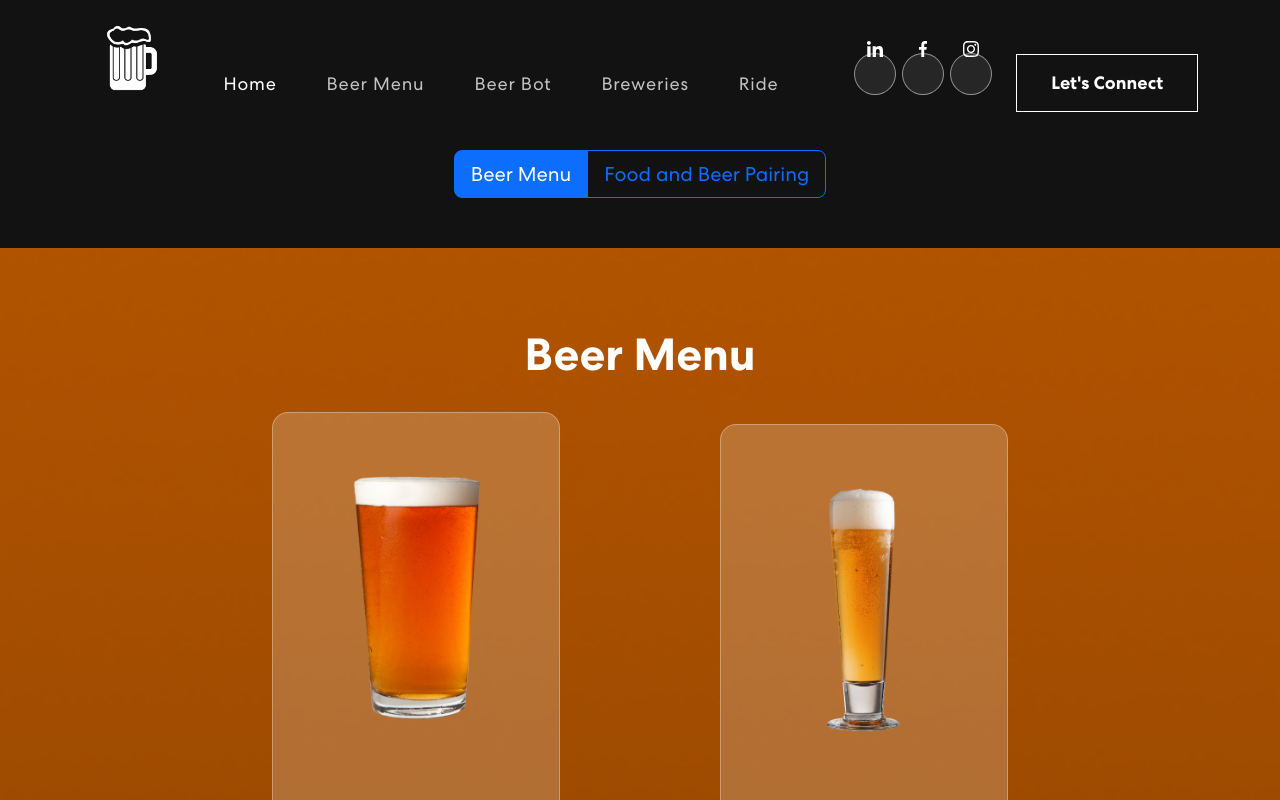
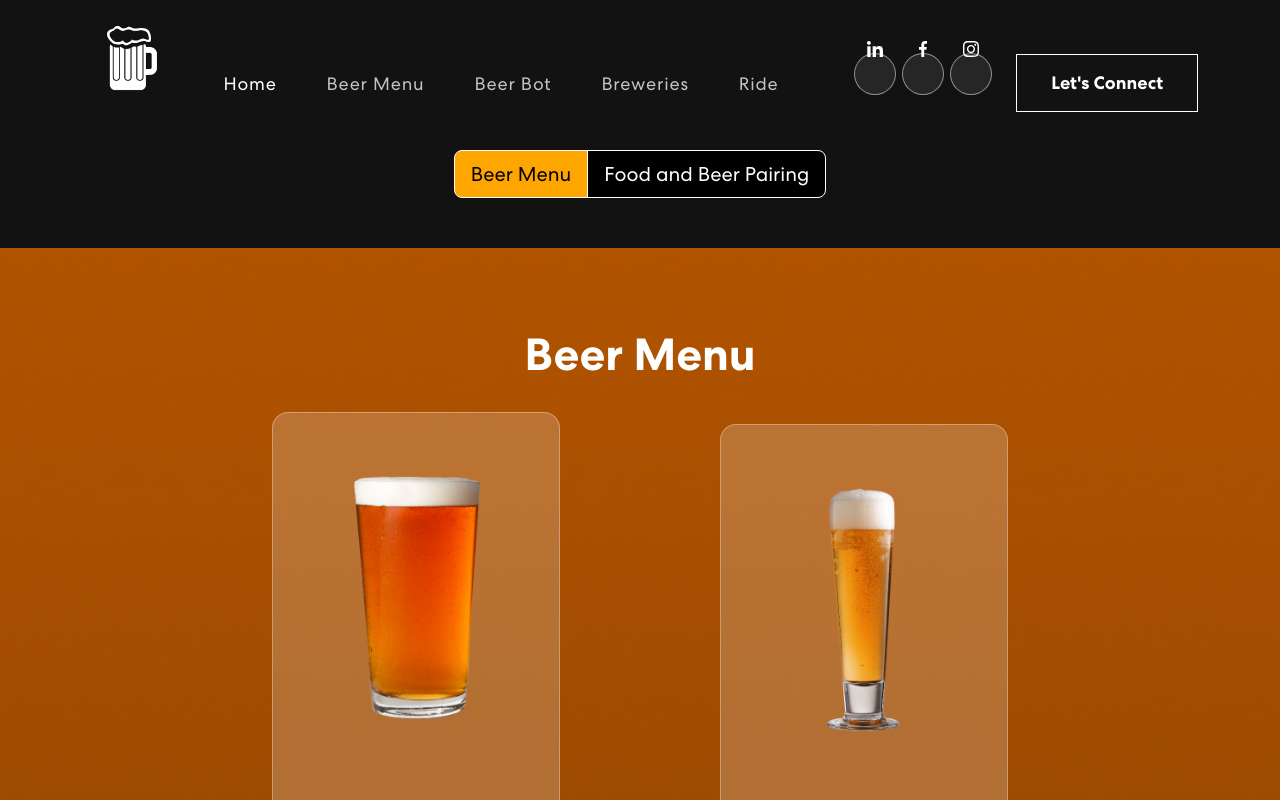
Before and after one commit to tiennhann/brew-hound, a React (Create React App) app: page /pairing in a window 1280 px wide. Shown: the top 800 px of the page. Built offline with nearby package versions, Linux system fonts and the light colour scheme.

Commit message:
Changed Radio button color

```diff
--- a/src/pages/Foodpairing.js
+++ b/src/pages/Foodpairing.js
@@ -39,7 +39,12 @@ function Foodpairing() {
                 setInfographic(!infographic);
                 setMenu(!menu);
               }}
-            >
+              style={
+                radioValue === radio.value
+                  ? { backgroundColor: 'orange', color: 'black', borderColor: 'white'}
+                  : { backgroundColor: 'black', color: 'white', borderColor: 'white' }
+              }
+              >
               {radio.name}
             </ToggleButton>
           ))}
```
